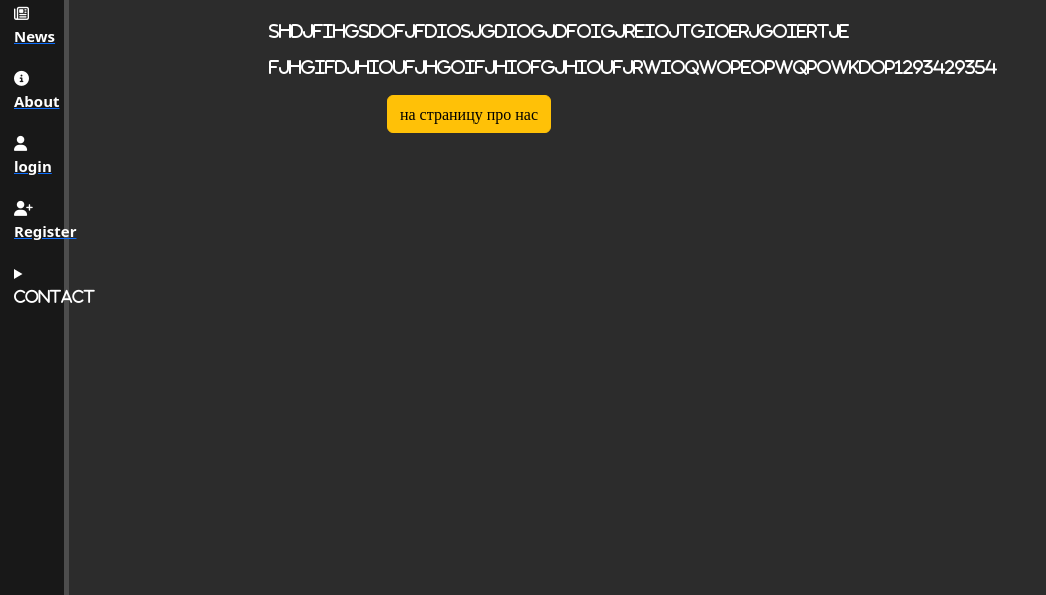
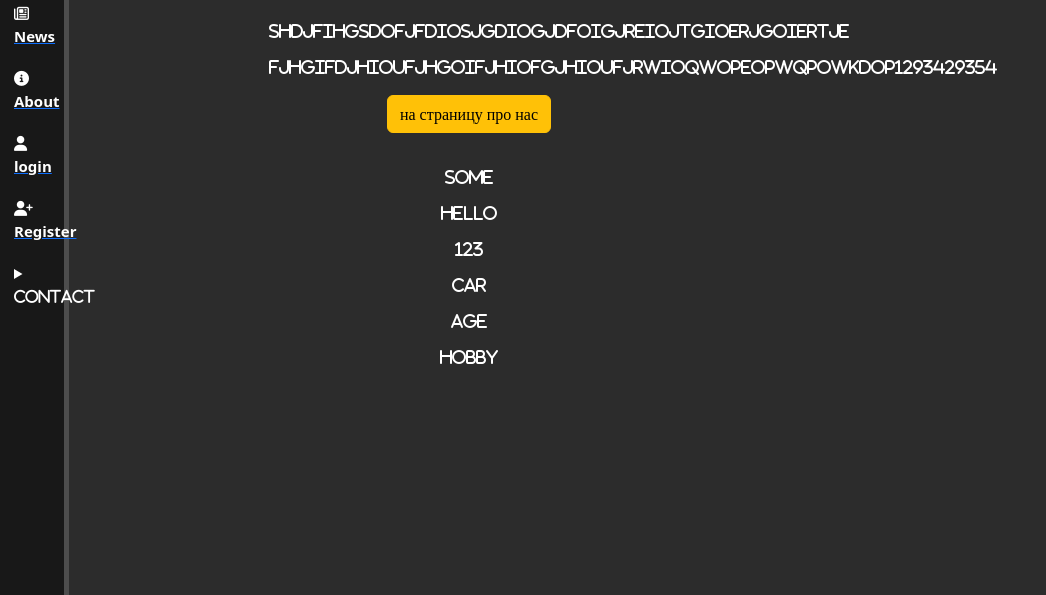
Before and after one commit to zligusi/kh-news, a Django app: page / in a window 1280 px wide. Shown: the part 205-800 px from the top of the page, without its empty margins (0-1046 px from the left). Run offline with Django 5.2, Linux system fonts and the light colour scheme.

Commit message:
inital loop example for data in index.html

```diff
--- a/main/templates/main/about.html
+++ b/main/templates/main/about.html
@@ -1,10 +1,11 @@
 {% extends "main/layout.html" %}
-
+{%block title   %}{{ title}}{% endblock  %}
 {%block content%}
     <div class="features">
         <h1>about for me </h1>
         <p>shdjfihgsdofjfdiosjgdiogjdfoigjreiojtgioerjgoiertje</p>
         <p>fjhgifdjhioufjhgoifjhiofgjhioufjrwioqwopeopwqpowkdop1293429354</p>
-        <button class="btn btn-danger">на страницу про нас</button>
+        <button class="btn btn-danger">на страницу про нас</button><br><br>
+
     </div>
 {%endblock%}
--- a/main/templates/main/index.html
+++ b/main/templates/main/index.html
@@ -1,11 +1,20 @@
 {% extends "main/layout.html" %}
+{%  block title  %}{{title}}{% endblock  %}
 {% block content %}
     <h1>Kharkiv News</h1>
     <div class="features">
         <h1>home pege </h1>
         <p>shdjfihgsdofjfdiosjgdiogjdfoigjreiojtgioerjgoiertje</p>
         <p>fjhgifdjhioufjhgoifjhiofgjhioufjrwioqwopeopwqpowkdop1293429354</p>
-        <button class="btn btn-warning">на страницу про нас</button>
+        <button class="btn btn-warning">на страницу про нас</button><br><br>
+
+        {% for el in values %}
+            <p>{{el}}</p>
+        {% endfor %}
+
+        {% for el in oleg %}
+            <p>{{el}}</p>
+        {% endfor %}
     </div>
 
 {% endblock %}
--- a/main/templates/main/layout.html
+++ b/main/templates/main/layout.html
@@ -10,7 +10,7 @@
     <link rel="stylesheet" href="https://cdn.jsdelivr.net/npm/bootstrap@5.3.8/dist/css/bootstrap.min.css" rel="stylesheet" integrity="sha384-sRIl4kxILFvY47J16cr9ZwB07vP4J8+LH7qKQnuqkuIAvNWLzeN8tE5YBujZqJLB" crossorigin="anonymous">
     <link rel="stylesheet" href="https://cdnjs.cloudflare.com/ajax/libs/font-awesome/6.7.2/css/all.min.css">
     <link rel="stylesheet" href="{%static 'main/css/layout.css'%}">
-    <title></title>
+    <title>{%block  title  %}{% endblock  %}</title>
 </head>
 <body>
     <aside>
--- a/main/views.py
+++ b/main/views.py
@@ -1,7 +1,16 @@
 from django.shortcuts import render
 
 def home(request):
-    return render(request, 'main/index.html')
+    data = {
+        'title':'Home',
+        'values':['some','Hello','123'],
+        'oleg':{
+            'car': 'BMW',
+            'age': 23 ,
+            'hobby' : 'football',
+        }
+    }
+    return render(request, 'main/index.html', data)
 
 def about(request):
-    return render(request , 'main/about.html')
+    return render(request , 'main/about.html', {'title':'About'})
```
